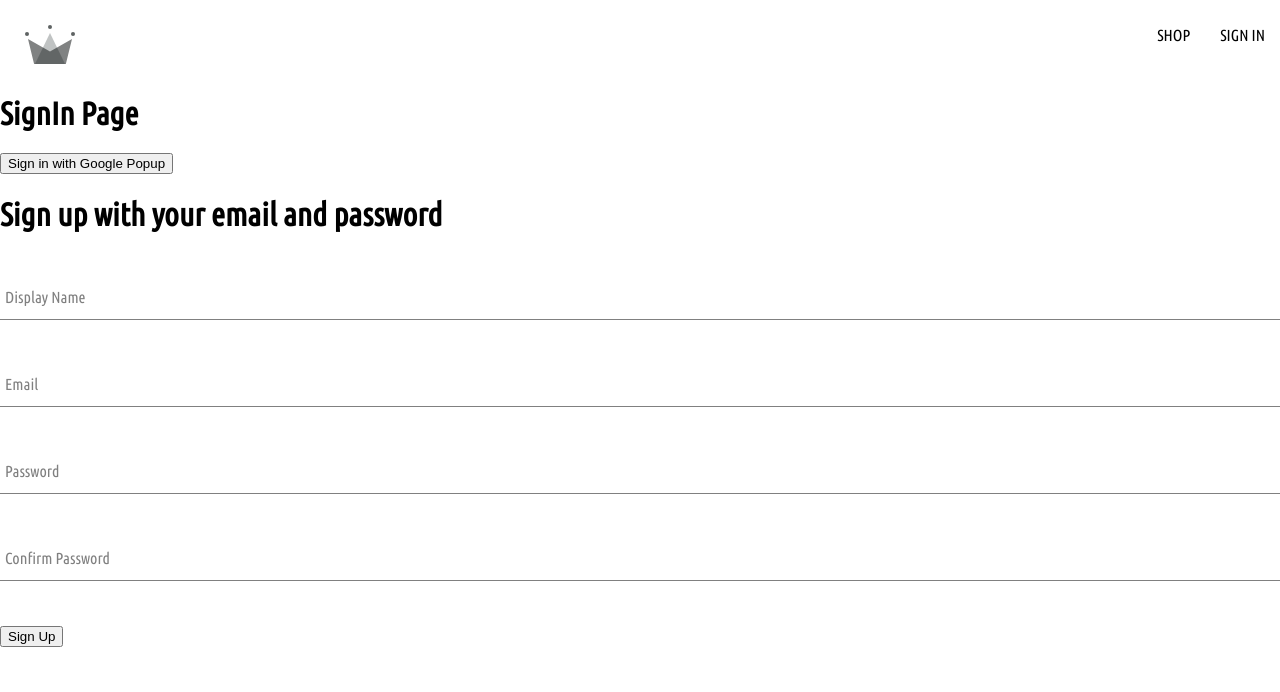
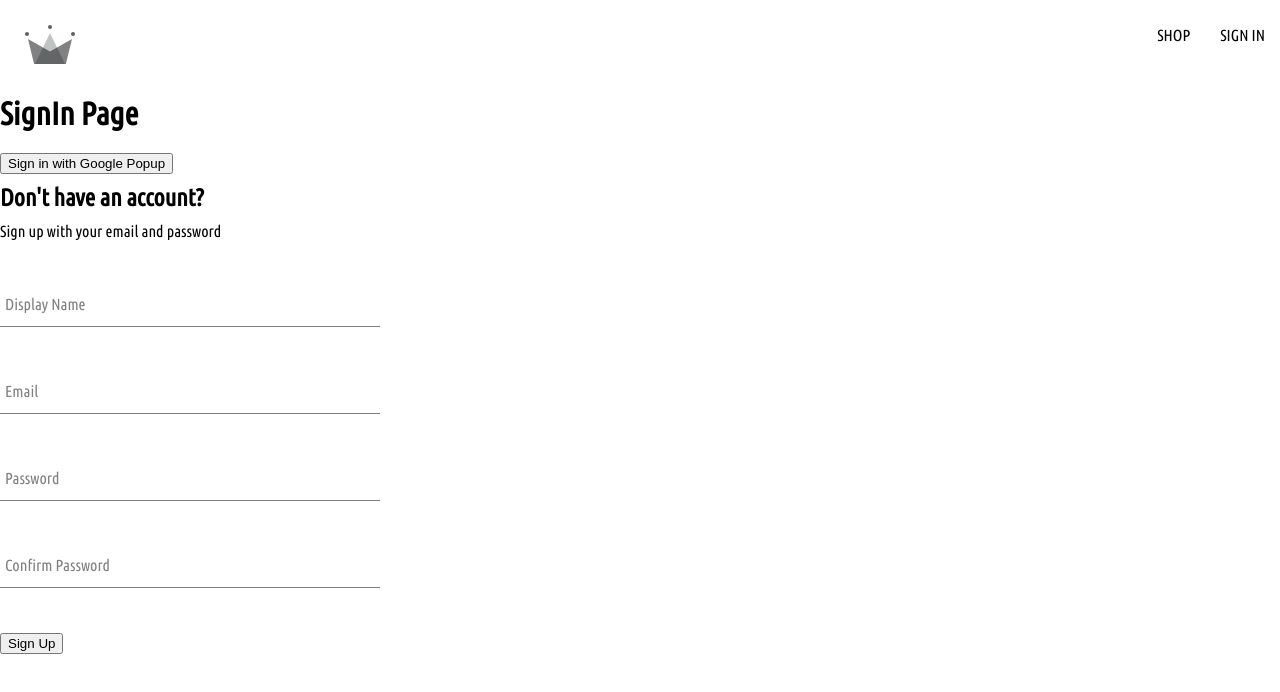
Before and after one commit to leorejuela/crwn-clothing, a React (Create React App) app: page /sign-in in a window 1280 px wide. Shown: the top 692 px of the page. Built offline with nearby package versions, Linux system fonts and the light colour scheme.

Commit message:
🎨 Adding styles for sign up component

```diff
--- a/src/components/sign-up-form/sign-up-form.component.jsx
+++ b/src/components/sign-up-form/sign-up-form.component.jsx
@@ -3,6 +3,8 @@
 import FormInput  from '../form-input/form-input.component';
 
 import { createAuthUserWithEmailAndPassword, createUserDocumentFromAuth } from '../../utils/firebase/firebase.utils';
+
+import './sign-up-form.styles.scss';
 
 const defaultFormFields = {
     displayName: '',
@@ -49,8 +51,9 @@
     }
 
     return(
-        <div>
-            <h1>Sign up with your email and password</h1>
+        <div className='sign-up-container'>
+            <h2>Don't have an account?</h2>
+            <span>Sign up with your email and password</span>
             <form onSubmit={handleSubmit}>
                 <FormInput label='Display Name' type='text' required onChange={handleChange} name='displayName' value={displayName}/>
                 <FormInput label='Email' type='email' required onChange={handleChange} name='email' value={email}/>
--- /dev/null
+++ b/src/components/sign-up-form/sign-up-form.styles.scss
@@ -0,0 +1,9 @@
+.sign-up-container {
+    display: flex;
+    flex-direction: column;
+    width: 380px;
+
+    h2 {
+        margin: 10px 0;
+    }
+}
```
